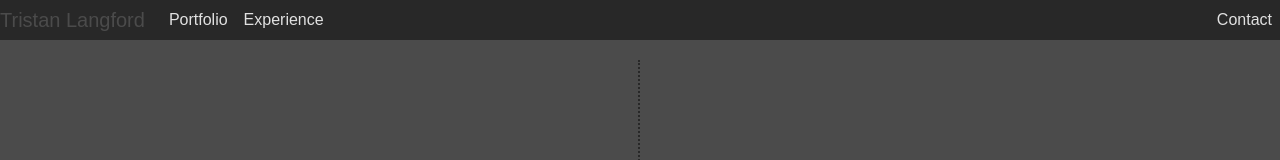
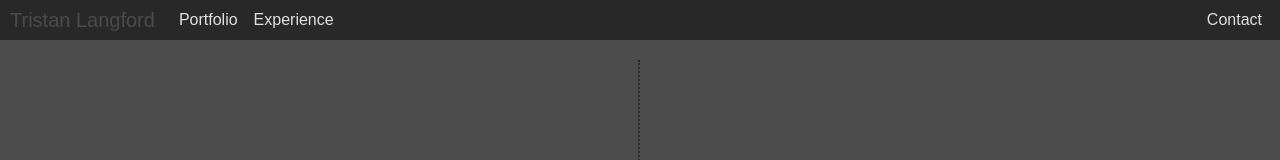
Before and after one commit to tristanlangford/react-tristan-langford, a React (Create React App) app: page / in a window 1280 px wide. Shown: the top 160 px of the page. Built offline with nearby package versions, Linux system fonts and the light colour scheme.

Commit message:
format navbar

```diff
--- a/src/components/header/header.css
+++ b/src/components/header/header.css
@@ -21,3 +21,11 @@
   .navbar-light.navbar-nav.nav-link {
     color: white;
   }
+
+  .navbar-nav.ml-auto {
+      margin-right: 10px;
+  }
+
+  .navbar-brand {
+      margin-left: 10px;
+  }
--- a/src/components/home/home.css
+++ b/src/components/home/home.css
@@ -48,6 +48,12 @@
     margin-top: 40%;
 }
 
+.about-text-block {
+    width: 80%;
+    margin-left: auto;
+    margin-right: auto;
+}
+
 .about-block {
     opacity: 0;
     font-size: 16px;
--- a/src/components/home/home.jsx
+++ b/src/components/home/home.jsx
@@ -26,6 +26,7 @@ export default function Home() {
                     <img src={"/images/TL_image8.jpg"} className="tristan-image" alt="tristan"/>
                     <br/>
                     <br/>
+                    <div className="about-text-block">
                     <p>Following a 5-year client-facing career in the healthcare sector, I wanted to do a job that I not only enjoyed but would make a difference. Inspired by the recent focus on technology in the healthcare sector, in early 2020 I found what I had been looking for in software development.</p>
                     <p>I have recently graduated from Makers Academy London's leading programming bootcamp, learning best practice, tools and methodologies.</p>
                     <ul>
@@ -33,6 +34,7 @@ export default function Home() {
                         <li><strong>Cricket</strong> - On a Sunday I'll be playing for one of the worst cricket teams in London formerly officially the worst</li>
                         <li><strong>Running</strong> - To keep myself sane and busy during lockdown, I got into running. So far I've completed a couple half marathons. </li>
                     </ul>
+                    </div>
                 </div>
             </div>
     </div>
```
